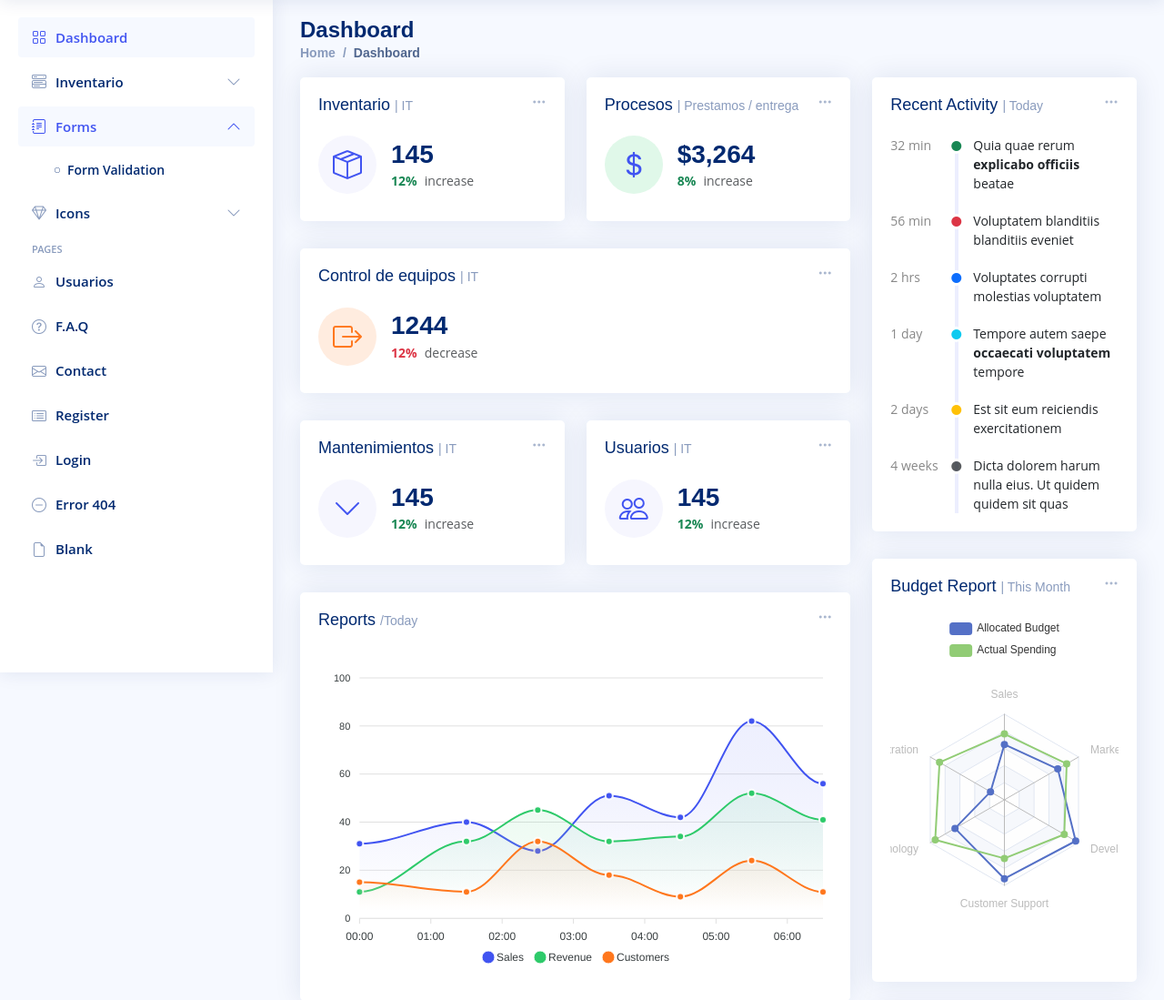
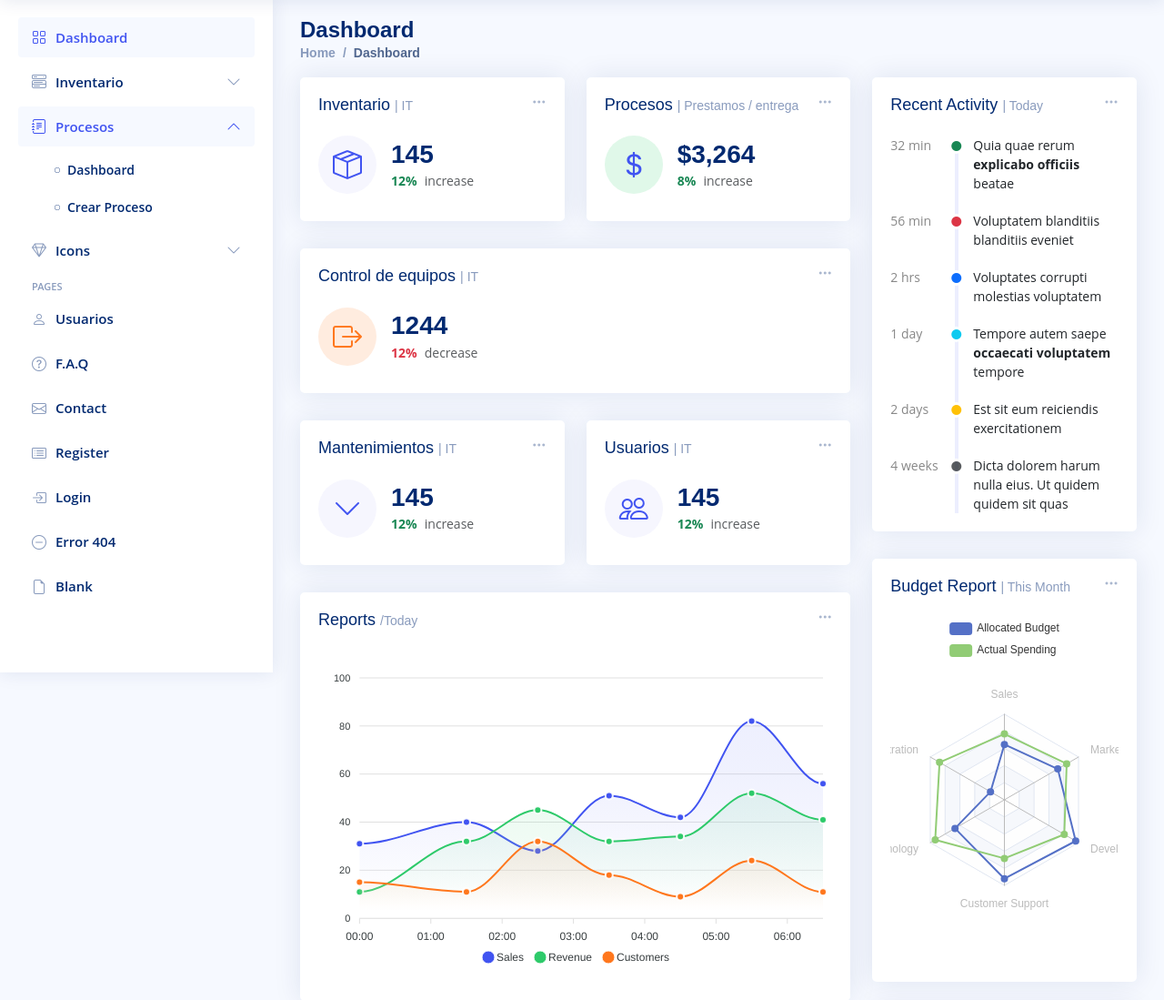
Before and after one commit to AndyAlvarado777/Inv_Unificado, a Django app: page / in a window 1280 px wide, after a click on "Procesos". Shown: the part 61-1160 px from the top of the page at 91% size. Run offline with Django 5.2, Linux system fonts and the light colour scheme; the visitor is signed in with stand-in values (Sample User, id 1); some libraries are stand-ins or nearby versions.

Commit message:
Envio de correos

```diff
--- a/sistema/inv/templates/base.html
+++ b/sistema/inv/templates/base.html
@@ -328,15 +328,20 @@
 
       <li class="nav-item">
         <a class="nav-link collapsed" data-bs-target="#forms-nav" data-bs-toggle="collapse" href="#">
-          <i class="bi bi-journal-text"></i><span>Forms</span><i class="bi bi-chevron-down ms-auto"></i>
+          <i class="bi bi-journal-text"></i><span>Procesos</span><i class="bi bi-chevron-down ms-auto"></i>
         </a>
         <ul id="forms-nav" class="nav-content collapse " data-bs-parent="#sidebar-nav">
 
 
 
           <li>
-            <a href="#">
-              <i class="bi bi-circle"></i><span>Form Validation</span>
+            <a href="{% url 'procesos' %}">
+              <i class="bi bi-circle"></i><span>Dashboard</span>
+            </a>
+          </li>
+          <li>
+            <a href="{% url 'crear_procesos' %}">
+              <i class="bi bi-circle"></i><span>Crear Proceso</span>
             </a>
           </li>
         </ul>
--- a/sistema/inv/templates/inicio.html
+++ b/sistema/inv/templates/inicio.html
@@ -193,7 +193,7 @@
 
                   <div class="card-icon rounded-circle d-flex align-items-center justify-content-center">
 
-                    <a href="{% url 'inventario'%}"><i class="bi bi-people"></i></a>
+                    <a href="{% url 'usuarios'%}"><i class="bi bi-people"></i></a>
 
                   </div>
                   <div class="ps-3">
--- a/sistema/inv/views.py
+++ b/sistema/inv/views.py
@@ -3,6 +3,7 @@ from django.shortcuts import get_object_or_404, redirect
 from django.shortcuts import render
 from django.core.exceptions import MultipleObjectsReturned
 from django.db.models import Prefetch
+from django.core.mail import EmailMessage
 
 import openpyxl
 from openpyxl.styles import Font
@@ -16,6 +17,8 @@ import json
 from django.contrib.auth.hashers import make_password
 from django.shortcuts import render, redirect
 from django.http import HttpResponse
+
+from sistema import settings
 
 from .models import DetalleProceso, Procesos, Usuario
 from .forms import ProcesoForm, UsuarioForm
@@ -205,23 +208,46 @@ def buscar_inventario(request):
 
 def crear_procesos(request):
     if request.method == 'POST':
-        form = ProcesoForm(request.POST, request.FILES) # Nota el request.FILES
+        form = ProcesoForm(request.POST, request.FILES)
 
         if form.is_valid():
-            # Guardar el proceso principal
             proceso = form.save(commit=False)
-            proceso.id_autorizo = 7  # Valor fijo
-            proceso.id_autoriza_entrega = 7  # Valor fijo
-            proceso.estado = 1  # Estado inicial
+            proceso.id_autorizo = 7
+            proceso.id_autoriza_entrega = 7
+            proceso.estado = 1
 
-            # Manejar el archivo subido
-            archivo = request.FILES.get('documento')
-            if archivo:
-                fs = FileSystemStorage(location='C:/Temp')  # Establece el directorio de destino
-                filename = fs.save(archivo.name, archivo)  # Guarda el archivo
-                proceso.documento = f'C:/Temp/{filename}'  # Actualiza el campo documento
+            # Manejo de archivo
+            if 'documento' in request.FILES:
+                archivo = request.FILES['documento']
+                fs = FileSystemStorage(location='C:/Temp')
+                filename = fs.save(archivo.name, archivo)
+                proceso.documento = f'C:/Temp/{filename}'
 
             proceso.save()
+
+            # Envío de correo electrónico
+            asunto = f"Nuevo préstamo registrado - {proceso.id}"
+            cuerpo = f"""
+            Hola {proceso.solicitante.nombre},
+
+            Se ha registrado tu préstamo de equipos con los siguientes detalles:
+
+            - Fecha inicio: {proceso.fecha_inicio}
+            - Fecha fin: {proceso.fecha_fin}
+            - Ubicación: {proceso.ubicacion}
+            - Descripción: {proceso.descripcion}
+
+            Equipo de soporte técnico
+            """
+
+            email = EmailMessage(
+                subject=asunto,
+                body=cuerpo,
+                from_email=settings.EMAIL_HOST_USER,
+                to=[proceso.solicitante.correo],
+                cc=[proceso.responsable.correo] if proceso.responsable else None
+            )
+            email.send()
 
             # Crear detalles del proceso para cada equipo seleccionado
             equipos_seleccionados = request.POST.getlist('equipos')
--- a/sistema/sistema/settings.py
+++ b/sistema/sistema/settings.py
@@ -96,6 +96,12 @@ DATABASES = {
     }
 }
 
+EMAIL_HOST = 'smtp.gmail.com'
+EMAIL_PORT = 587
+EMAIL_HOST_USER = 'alvaradoandy097@gmail.com'
+EMAIL_HOST_PASSWORD = 'ewfn bowf vbtl lofp'  # Usar variables de entorno en producción
+EMAIL_USE_TLS = True
+
 AUTHENTICATION_BACKENDS = [
     'inv.backends.EmailAuthBackend',
     'django.contrib.auth.backends.ModelBackend',
```
Also changed, not shown: sistema/inv/templates/procesos/index.html (+0 -7 lines).
